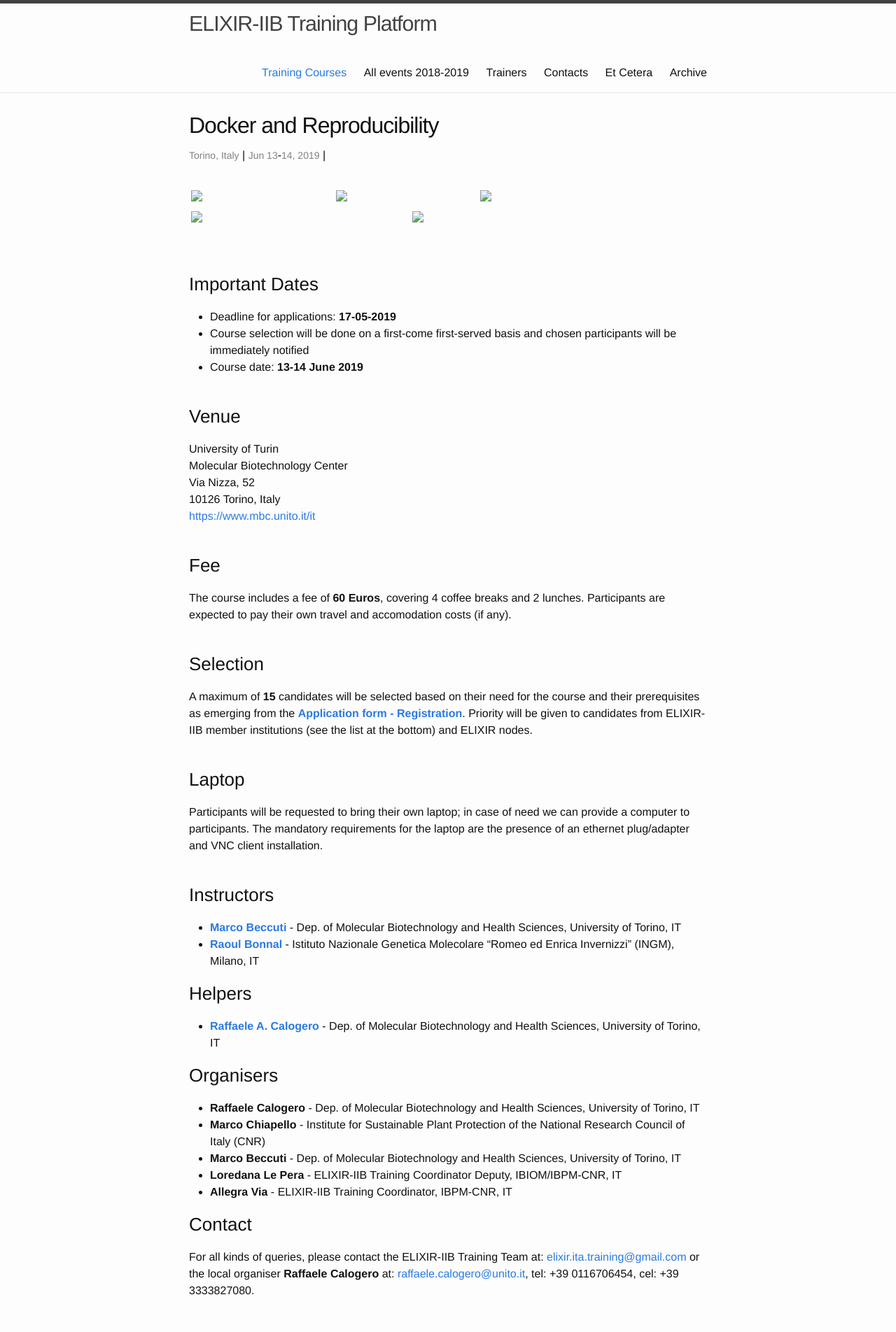
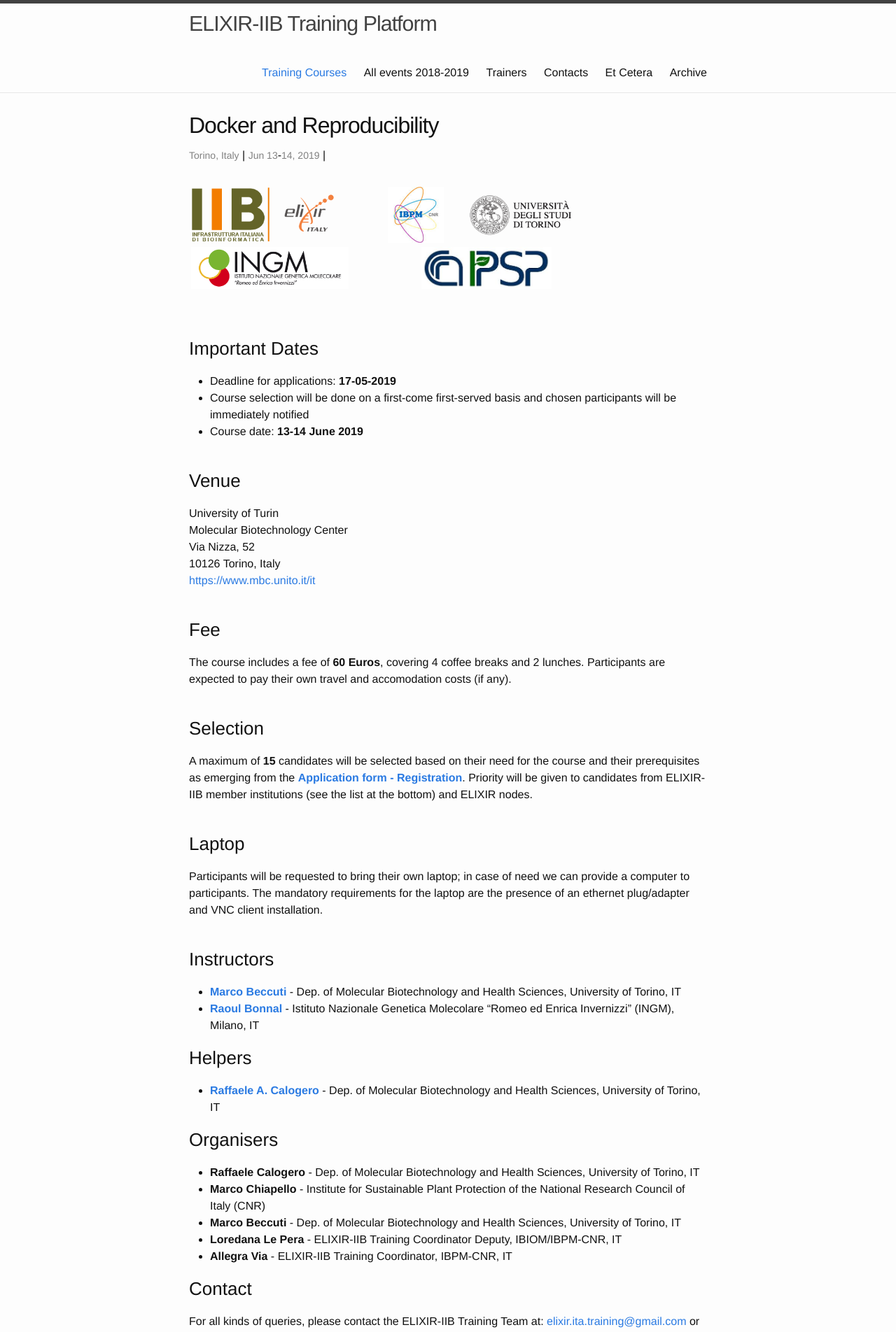
Before and after one commit to ELIXIR-IIB-training/website, a Jekyll site: the page built from _posts/2019-06-13-Docker-and-Reproducibility_Turin.md, in a window 1280 px wide. Shown: the top 1904 px of the page at 70% size. Built offline with Jekyll 4.4.1, drawn with Linux system fonts in a browser that asks for light colours.

Commit message:
Changed img path

```diff
--- a/_posts/2019-06-13-Docker-and-Reproducibility_Turin.md
+++ b/_posts/2019-06-13-Docker-and-Reproducibility_Turin.md
@@ -10,20 +10,20 @@ description: Docker is a container framework for Linux that allows a developer t
 
 <table border="0" width="600">
 <tr>
-	<td><a href="https://elixir-iib-training.github.io/website/"><img src="../img/logo_iib.png" height="80"></a>
+	<td><a href="https://elixir-iib-training.github.io/website/"><img src="../../../img/logo_iib.png" height="80"></a>
 	</td>
 	<td weight="20"></td>
-	<td><a href=""><img src="../img/Logo_CNR_IBPM.jpeg" height="80"></a></td>
+	<td><a href=""><img src="../../../img/Logo_CNR_IBPM.jpeg" height="80"></a></td>
 	<td weight="20"></td>
-	<td><a href=""><img src="../img/Logo_unito.png" height="60"></a></td>
+	<td><a href=""><img src="../../../img/Logo_unito.png" height="60"></a></td>
 	</tr>
 	</table>
 
 <table border="0" width="600">
 <tr>
-<td><a href=""><img src="../img/Logo_INGM_web.jpeg" height="60"></a></td>
+<td><a href=""><img src="../../../img/Logo_INGM_web.jpeg" height="60"></a></td>
 <td weight="20"></td>
-<td><a href=""><img src="../img/Logo_cnr_ipsp.jpeg" height="60"></a></td>
+<td><a href=""><img src="../../../img/Logo_cnr_ipsp.jpeg" height="60"></a></td>
 </tr>
 </table>
 <br>
@@ -85,7 +85,7 @@ For all kinds of queries, please contact the ELIXIR-IIB Training Team at:  <elix
 
 <table border="0">
 <tr>
-	<td><a href=""><img src="../img/logoCorso_Docker.png" height="80"></a></td>
+	<td><a href=""><img src="../../../img/logoCorso_Docker.png" height="80"></a></td>
 	</tr>
 	</table>
 
```
